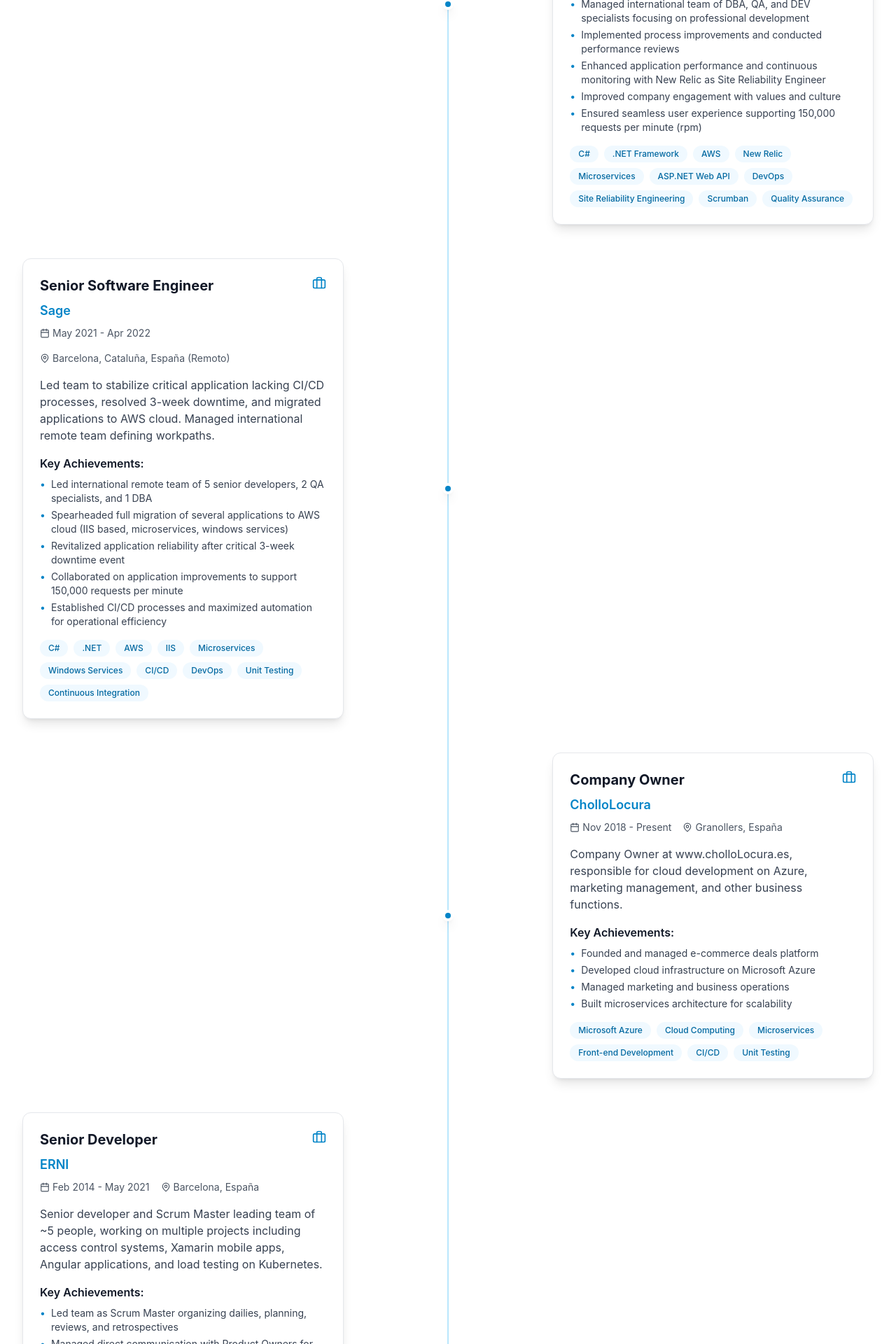
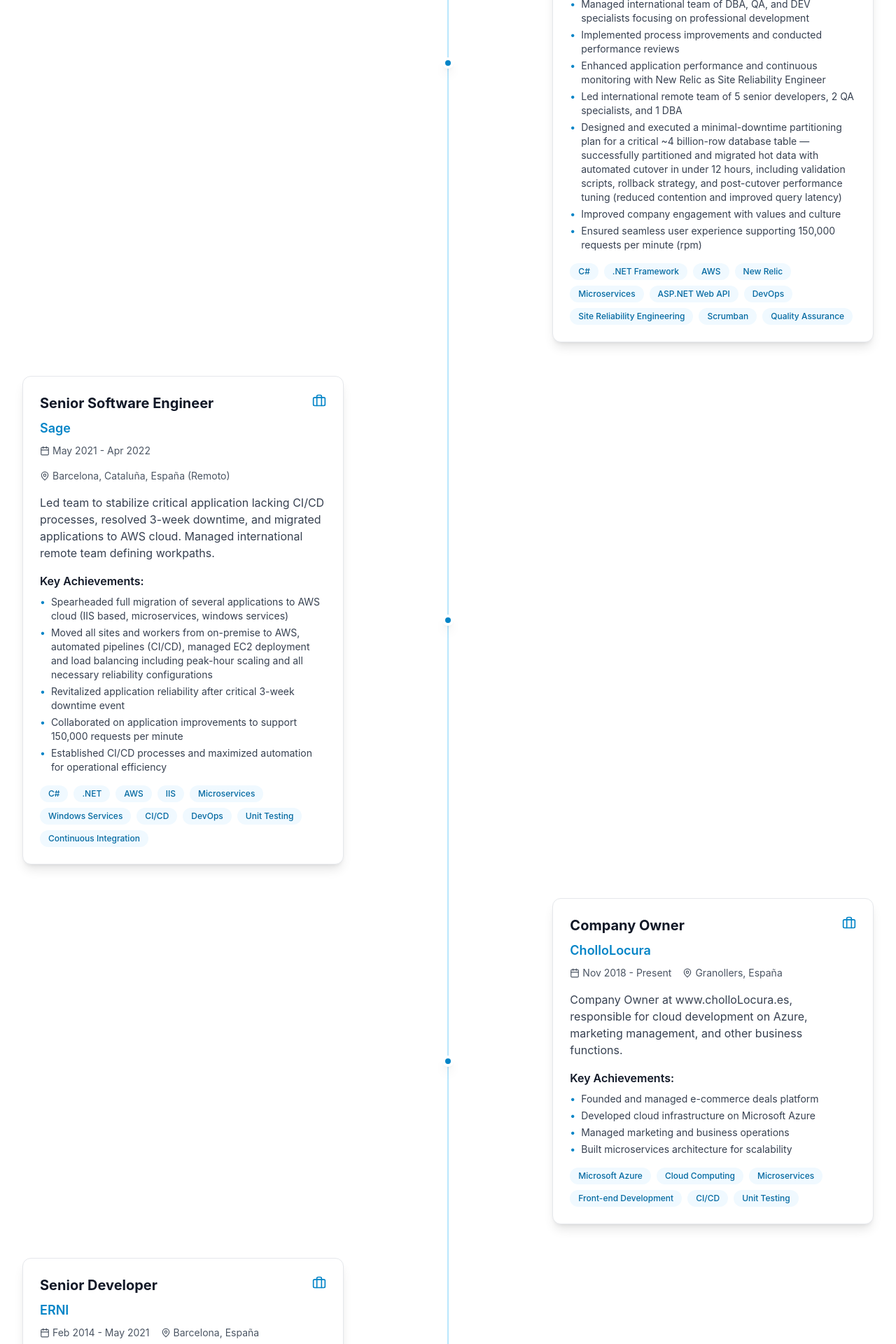
Before and after one commit to molidestroyer/cv-miguel-molina, a React (Vite) app: page / in a window 1280 px wide. Shown: the part 2260-4180 px from the top of the page at 70% size. Built offline with nearby package versions, Linux system fonts and the light colour scheme.

Commit message:
Added missing data

```diff
--- a/src/data/cvData.ts
+++ b/src/data/cvData.ts
@@ -49,6 +49,8 @@
         "Managed international team of DBA, QA, and DEV specialists focusing on professional development",
         "Implemented process improvements and conducted performance reviews",
         "Enhanced application performance and continuous monitoring with New Relic as Site Reliability Engineer",
+        "Led international remote team of 5 senior developers, 2 QA specialists, and 1 DBA",
+        "Designed and executed a minimal-downtime partitioning plan for a critical ~4 billion-row database table — successfully partitioned and migrated hot data with automated cutover in under 12 hours, including validation scripts, rollback strategy, and post-cutover performance tuning (reduced contention and improved query latency)",
         "Improved company engagement with values and culture",
         "Ensured seamless user experience supporting 150,000 requests per minute (rpm)"
       ],
@@ -64,8 +66,8 @@
       current: false,
       description: "Led team to stabilize critical application lacking CI/CD processes, resolved 3-week downtime, and migrated applications to AWS cloud. Managed international remote team defining workpaths.",
       achievements: [
-        "Led international remote team of 5 senior developers, 2 QA specialists, and 1 DBA",
         "Spearheaded full migration of several applications to AWS cloud (IIS based, microservices, windows services)",
+        "Moved all sites and workers from on-premise to AWS, automated pipelines (CI/CD), managed EC2 deployment and load balancing including peak-hour scaling and all necessary reliability configurations",
         "Revitalized application reliability after critical 3-week downtime event",
         "Collaborated on application improvements to support 150,000 requests per minute",
         "Established CI/CD processes and maximized automation for operational efficiency"
@@ -460,48 +462,48 @@
     { name: "ASP.NET MVC", category: "Frameworks", level: 93 },
     { name: "ASP.NET Web API", category: "Frameworks", level: 92 },
     { name: "SignalR", category: "Frameworks", level: 85 },
-    { name: "WPF", category: "Frameworks", level: 80 },
+  { name: "WPF", category: "Frameworks", level: 75 },
     { name: "Xamarin Forms", category: "Frameworks", level: 85 },
-    { name: "Node.js", category: "Frameworks", level: 82 },
-    { name: "Express.js", category: "Frameworks", level: 80 },
+  { name: "Node.js", category: "Frameworks", level: 60 },
+  { name: "Express.js", category: "Frameworks", level: 75 },
     { name: "KnockoutJS", category: "Frameworks", level: 75 },
     { name: "RxJS", category: "Frameworks", level: 85 },
 
     // Cloud & DevOps
     { name: "AWS", category: "Cloud & DevOps", level: 90 },
     { name: "Azure", category: "Cloud & DevOps", level: 88 },
-    { name: "Docker", category: "Cloud & DevOps", level: 90 },
+  { name: "Docker", category: "Cloud & DevOps", level: 80 },
   { name: "Kubernetes", category: "Cloud & DevOps", level: 70 },
-    { name: "CI/CD", category: "Cloud & DevOps", level: 90 },
-    { name: "DevOps", category: "Cloud & DevOps", level: 88 },
+  { name: "CI/CD", category: "Cloud & DevOps", level: 95 },
+  { name: "DevOps", category: "Cloud & DevOps", level: 100 },
   { name: "Azure DevOps", category: "Cloud & DevOps", level: 87 },
-    { name: "New Relic", category: "Cloud & DevOps", level: 85 },
-    { name: "Site Reliability Engineering", category: "Cloud & DevOps", level: 85 },
+  { name: "New Relic", category: "Cloud & DevOps", level: 90 },
+  { name: "Site Reliability Engineering", category: "Cloud & DevOps", level: 95 },
 
     // Databases
-    { name: "MS SQL Server", category: "Databases", level: 92 },
-    { name: "MongoDB", category: "Databases", level: 85 },
-    { name: "SQL-Lite", category: "Databases", level: 75 },
+  { name: "MS SQL Server", category: "Databases", level: 90 },
+  { name: "MongoDB", category: "Databases", level: 50 },
+  { name: "SQL-Lite", category: "Databases", level: 50 },
 
     // Architecture & Patterns
   { name: "Microservices", category: "Architecture", level: 92 },
-    { name: "REST APIs", category: "Architecture", level: 93 },
-    { name: "SOLID Principles", category: "Architecture", level: 92 },
-    { name: "OOP", category: "Architecture", level: 93 },
-    { name: "IdentityServer", category: "Architecture", level: 88 },
+  { name: "REST APIs", category: "Architecture", level: 100 },
+  { name: "SOLID Principles", category: "Architecture", level: 95 },
+  { name: "OOP", category: "Architecture", level: 95 },
+  { name: "IdentityServer", category: "Architecture", level: 80 },
   { name: "OAuth/OpenID", category: "Architecture", level: 85 },
 
     // Testing & Quality
   { name: "Unit Testing", category: "Testing & Quality", level: 90 },
-    { name: "Karma", category: "Testing & Quality", level: 85 },
-    { name: "Jasmine", category: "Testing & Quality", level: 85 },
-    { name: "SonarQube", category: "Testing & Quality", level: 80 },
+  { name: "Karma", category: "Testing & Quality", level: 60 },
+  { name: "Jasmine", category: "Testing & Quality", level: 60 },
+  { name: "SonarQube", category: "Testing & Quality", level: 75 },
     { name: "Quality Assurance", category: "Testing & Quality", level: 85 },
 
     // Tools & Others
   { name: "MS Visual Studio", category: "Tools", level: 95 },
   { name: "Git", category: "Tools", level: 90 },
-    { name: "TFS", category: "Tools", level: 80 },
+  { name: "TFS", category: "Tools", level: 50 },
     { name: "Postman", category: "Tools", level: 85 },
     { name: "Telerik", category: "Tools", level: 80 },
     { name: "KendoUI", category: "Tools", level: 82 },
```
Lines whose indentation alone changed are shown as unchanged.
